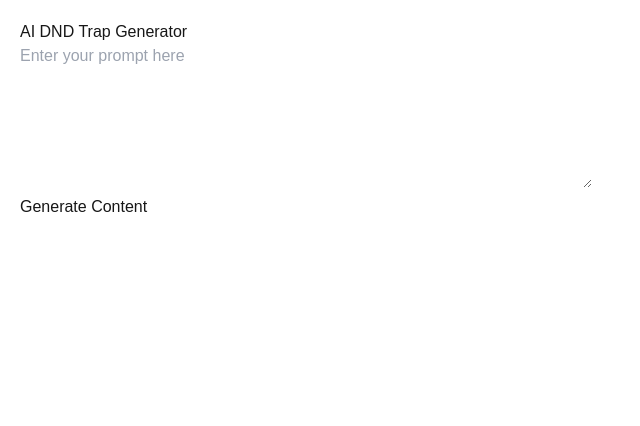
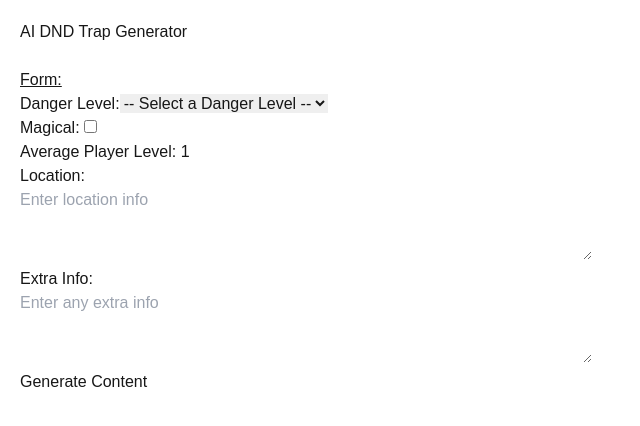
Before and after one commit to ChristopherMtn/dnd-ai-webapp, a Next.js app: page / in a window 1280 px wide. Shown: the top 426 px of the page, without its empty margins (0-640 px from the left). Built offline with nearby package versions, Linux system fonts and the light colour scheme.

Commit message:
add form elements
form is not yet connected to back-end elements.
the extra info box currently still works as the prompt input.

```diff
--- a/src/app/page.tsx
+++ b/src/app/page.tsx
@@ -1,9 +1,10 @@
 "use client";
 
-import { useState } from "react";
+import { use, useState } from "react";
 import Image from "next/image";
 import { GenerateTrapTextResponse } from "./types";
 import { GenerateTrapImageResponse } from "./types";
+import { DangerLevel } from "./types";
 
 export default function Home() {
   const [prompt, setPrompt] = useState("");
@@ -12,6 +13,10 @@ export default function Home() {
   const [loadingDescription, setLoadingDescription] = useState(false);
   const [loadingImage, setLoadingImage] = useState(false);
   const [error, setError] = useState("");
+  const [dangerLevel, setDangerLevel] = useState<string | DangerLevel>("")
+  const [isMagical, setIsMagical] = useState<boolean>(false)
+  const [playerLevel, setPlayerLevel] = useState<number>(1)
+  const [location, setLocation] = useState<string>("")
 
   const handleGenerateContent = async (e: React.FormEvent) => {
     e.preventDefault();
@@ -93,15 +98,72 @@ export default function Home() {
   return (
     <div style={{ padding: "20px" }}>
       <h1>AI DND Trap Generator</h1>
+      <br />
+      <u>Form:</u>
       <form onSubmit={handleGenerateContent}>
+        <label>
+          Danger Level:
+          <select
+            value={dangerLevel}
+            onChange={(e) => setDangerLevel(e.target.value)}
+            disabled={loadingDescription}>
+              <option value="">-- Select a Danger Level --</option>
+              {Object.keys(DangerLevel).filter(key => isNaN(Number(key)))
+              .map((key) => (
+                <option key={key} value={key}>
+                  {key}
+                </option>
+              ))}
+            </select>
+        </label>
+        <br />
+        <label>
+          Magical:
+          <span>   </span>
+          <input
+            type="checkbox"
+            checked={isMagical}
+            onChange={(e) => setIsMagical(e.target.checked)}
+            disabled={loadingDescription}/>
+        </label>
+        <br />
+        <label>
+          Average Player Level:
+          <span>   </span>
+          <input
+            type="number"
+            value={playerLevel}
+            onChange={(e) => setPlayerLevel(e.target.valueAsNumber)}
+            disabled={loadingDescription}
+            min={1}
+            max={20}/>
+        </label>
+        <br />
+        <label>
+          Location:
+          <br/>
+          <textarea
+            value={location}
+            onChange={(e) => setLocation(e.target.value)}
+            placeholder="Enter location info"
+            rows={3}
+            cols={60}
+            disabled={loadingDescription} // Disable input while loading description
+          />
+        </label>
+        <br />
+        <label>
+          Extra Info:
+          <br/>
           <textarea
             value={prompt}
             onChange={(e) => setPrompt(e.target.value)}
-          placeholder="Enter your prompt here"
-          rows={6}
+            placeholder="Enter any extra info"
+            rows={3}
             cols={60}
             disabled={loadingDescription} // Disable input while loading description
           />
+        </label>
         <br />
         <button type="submit" disabled={loadingDescription || !prompt.trim()}>
           {loadingDescription
--- a/src/app/types/trap.ts
+++ b/src/app/types/trap.ts
@@ -1,4 +1,4 @@
-enum DangerLevel {
+export enum DangerLevel {
   Deterrent,
   Harmful,
   Lethal,
```
Also changed, not shown: 1 other file (tests, documents, lock files or other folders). Lines whose indentation alone changed are shown as unchanged.
